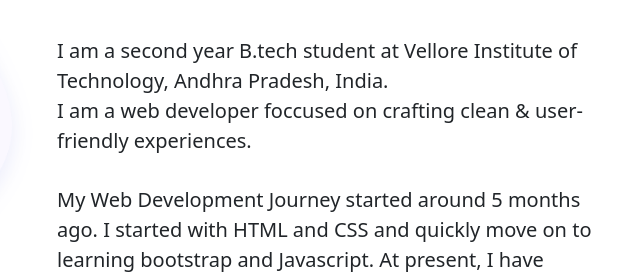
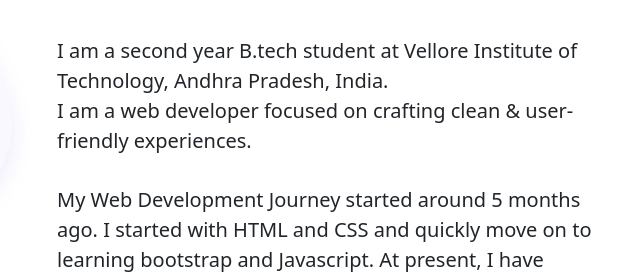
Before and after one commit to devendra-mandava/MyPortfolio, a plain HTML site: page index.html in a window 1280 px wide. Shown: the part 1128-1402 px from the top of the page, 595-1235 px from the left. Drawn offline with Linux system fonts and the light colour scheme.

Commit message:
Update index.html

```diff
--- a/index.html
+++ b/index.html
@@ -110,7 +110,7 @@
                     <div class="paragraph py-4">
                         <p class="lead">
                            <b> I am a second year B.tech student at Vellore Institute of Technology, Andhra Pradesh, India.<br>
-                            I am a web developer foccused on crafting clean & user-friendly experiences.</b>
+                            I am a web developer focused on crafting clean & user-friendly experiences.</b>
                         </p>
                         <p class="lead">
                            <b>My Web Development Journey started around 5 months ago. I started with HTML and CSS and quickly move on to learning bootstrap and Javascript. At present, I have good working knowledge on
```
